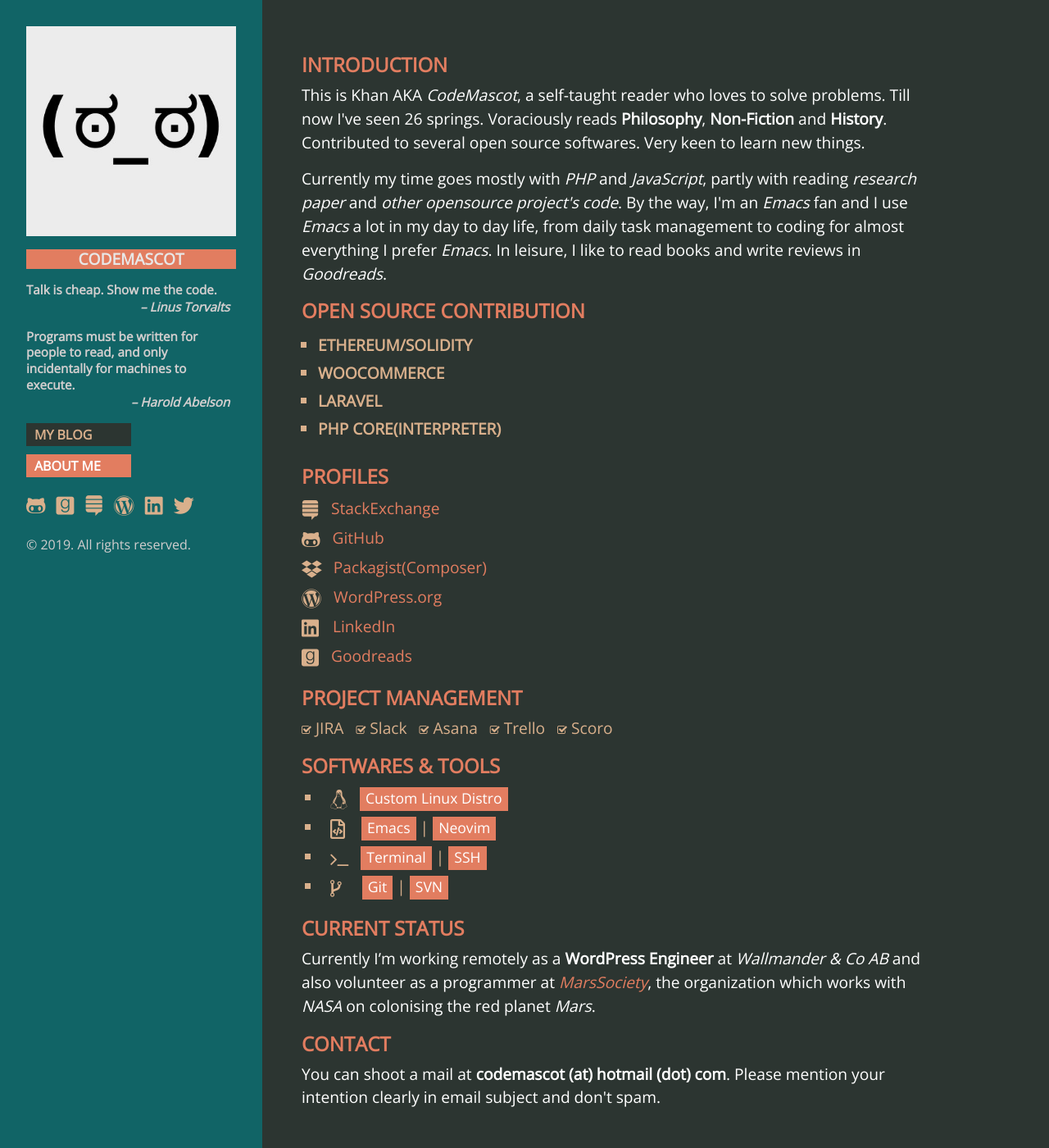
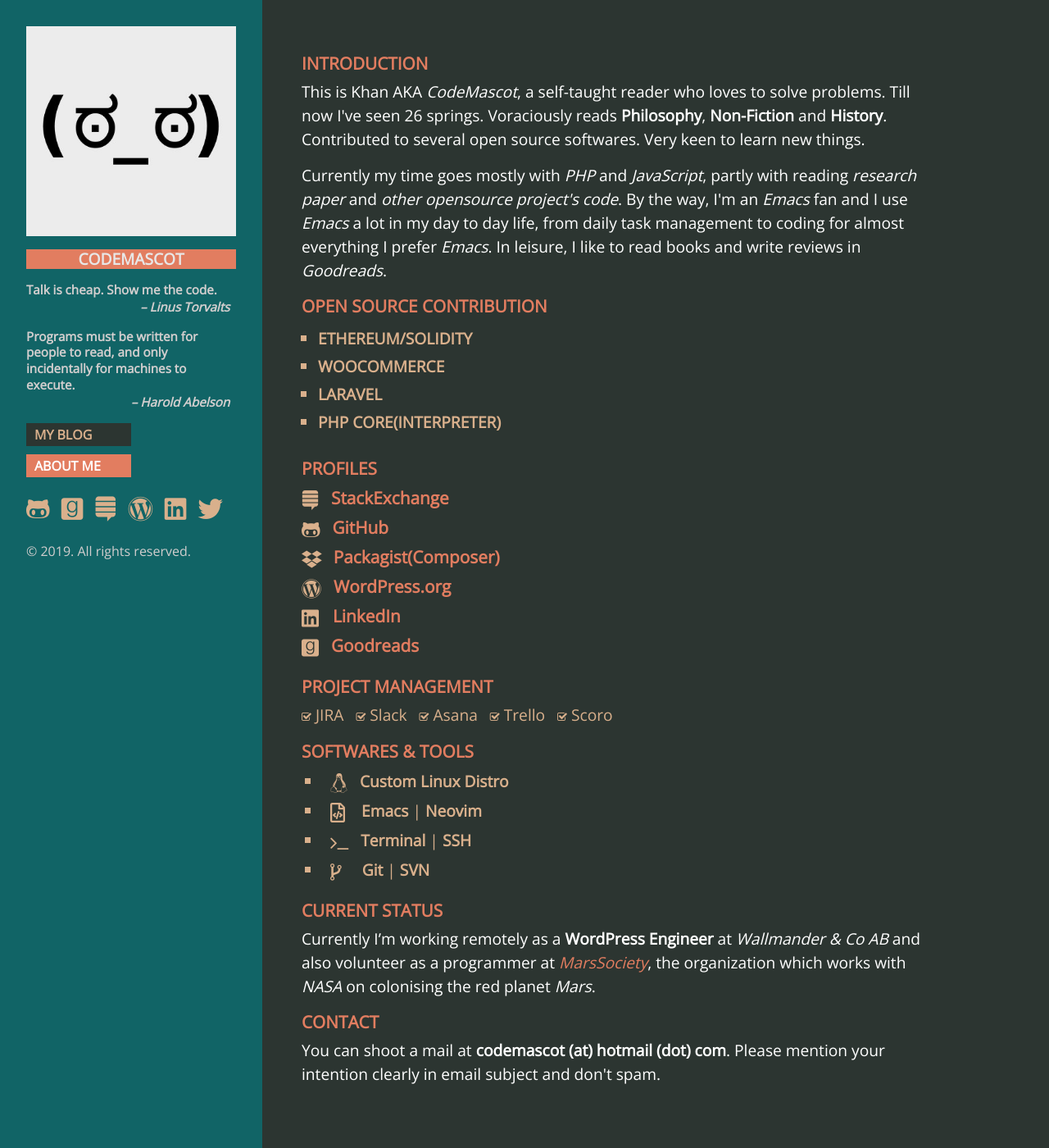
Before and after one commit to khanrn/codemascot.github.io, a Jekyll site: the page built from about-me/index.html, in a window 1280 px wide and 1400 px high. Shown: the whole window at 82% size. Built offline with Jekyll 4.4.1, drawn with Linux system fonts in a browser that asks for light colours; nearby versions of some CDN libraries.

Commit message:
Font fixed

```diff
--- a/public/css/hyde.css
+++ b/public/css/hyde.css
@@ -127,6 +127,10 @@
     font-size: 1.5rem;
     vertical-align: middle;
  }
+ ul.profiles li a {
+    font-weight:700;
+    font-size: 1.1rem;
+}
  li.stk-ex:before {
      content: "\f18d";
      font-family: "Font Awesome\ 5 Brands";
@@ -191,10 +195,8 @@
      color: #D9B08C;
  }
  ul.software-tools li span {
-     background: #E27D60;
-     color: #fff;
-     padding: 1px 7px 4px;
-     font-size: 1.1rem;
+     color: #D9B08C;
+     font-weight: 700;
  }
  ul.software-tools li:before {
      font-size: 1.5rem;
@@ -269,7 +271,7 @@
 
 
      .page-title {
-        font-size: 1.5rem !important;
+        font-size: 1.3rem !important;
      }
      .page p,
      .page li {
@@ -289,6 +291,9 @@
          font-size: 1rem;
          content: "\f0a9";
          padding-left: 10px;
+     }
+      ul.profiles li a {
+         font-size: 1.3rem;
      }
  }
  /* Sidebar links */
@@ -351,8 +356,8 @@
  }
  .sidebar-icons ul li {
      display: inline-block;
-     padding-right: 9px;
-     font-size: 25px;
+     padding-right: 10px;
+     font-size: 1.9rem;
  }
  /* Sticky sidebar
   *
```
